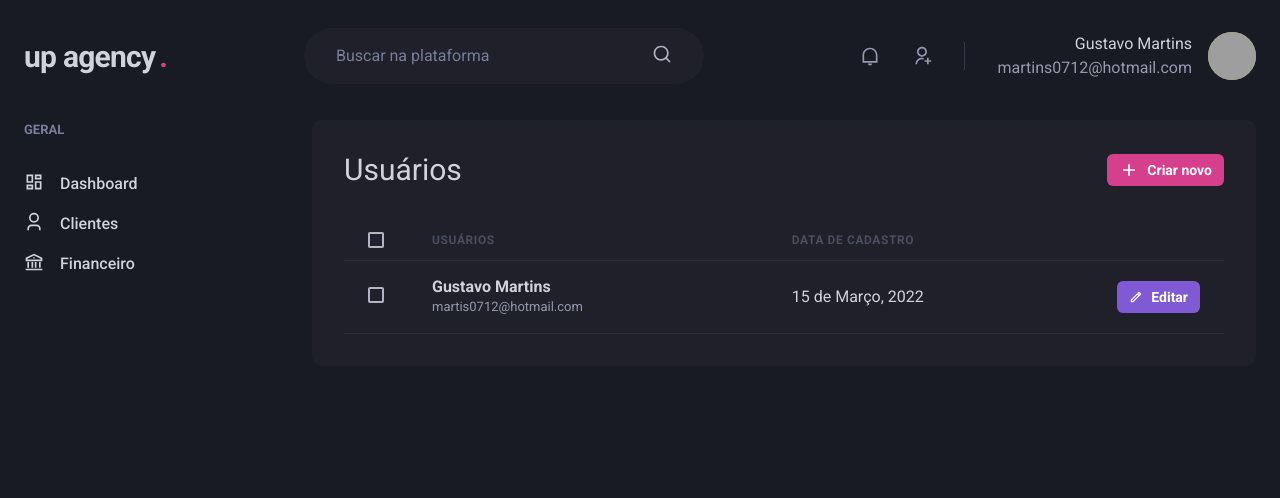
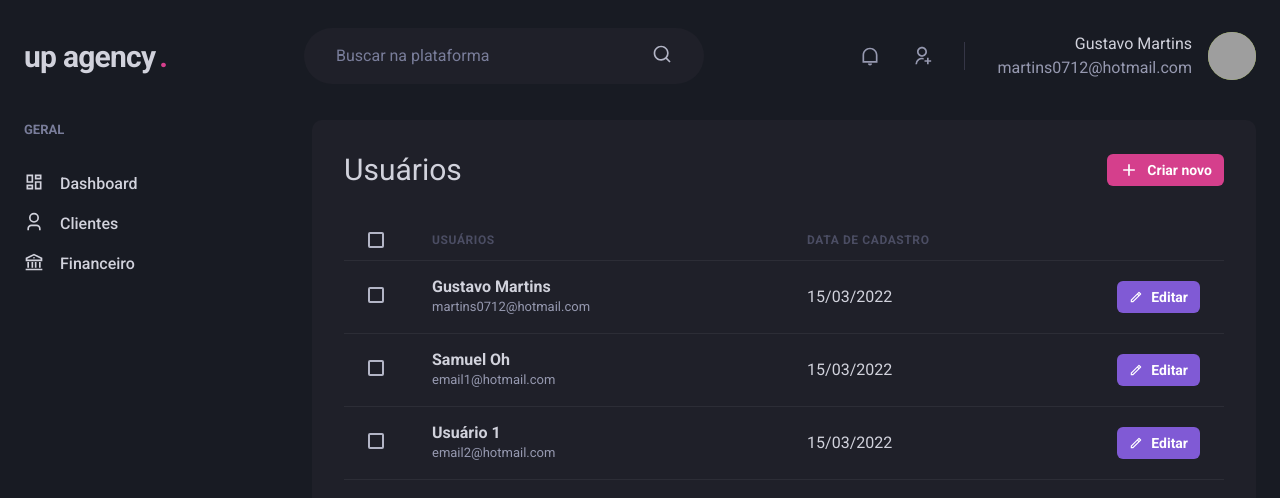
Before and after one commit to guga0712/up-financial, a Next.js app: page /users in a window 1280 px wide. Shown: the top 498 px of the page. Built offline with nearby package versions, Linux system fonts and the light colour scheme; grey boxes are pictures that could not be loaded.

Commit message:
created userData component

```diff
--- /dev/null
+++ b/src/components/User.tsx
@@ -0,0 +1,32 @@
+import { Box, Button, Icon, Tr, Checkbox, Td, Text } from '@chakra-ui/react'
+import { RiPencilLine } from 'react-icons/ri';
+
+interface UserProps {
+    name: string;
+    email: string;
+    createdDate: string;
+}
+
+export function UserData({ name, email, createdDate }: UserProps) {
+    return (
+        <Tr>
+            <Td px="6">
+                <Checkbox colorScheme="pink" />
+            </Td>
+            <Td>
+                <Box>
+                    <Text fontWeight="bold">{name}</Text>
+                    <Text fontSize="small" color="gray.300">{email}</Text>
+                </Box>
+            </Td>
+            <Td>
+                {createdDate}
+            </Td>
+            <Td>
+                <Button as="a" size="sm" fontSize="sm" colorScheme="purple" leftIcon={<Icon as={RiPencilLine} />}>
+                    Editar
+                </Button>
+            </Td>
+        </Tr>
+    );
+}
--- a/src/pages/users/index.tsx
+++ b/src/pages/users/index.tsx
@@ -2,6 +2,7 @@ import { Box, Flex, Heading, Button, Icon, Table, Thead, Tr, Th, Checkbox, Tbody
 import { RiAddLine, RiPencilLine } from 'react-icons/ri';
 import { Header } from "../../components/Header"
 import { Sidebar } from '../../components/Sidebar';
+import { UserData } from '../../components/User'
 
 export default function userList() {
     return (
@@ -28,25 +29,11 @@ export default function userList() {
                             </Tr>
                         </Thead>
                         <Tbody>
-                            <Tr>
-                                <Td px="6">
-                                    <Checkbox colorScheme="pink" />
-                                </Td>
-                                <Td>
-                                    <Box>
-                                        <Text fontWeight="bold">Gustavo Martins</Text>
-                                        <Text fontSize="small" color="gray.300">martis0712@hotmail.com</Text>
-                                    </Box>
-                                </Td>
-                                <Td>
-                                    15 de Março, 2022
-                                </Td>
-                                <Td>
-                                    <Button as="a" size="sm" fontSize="sm" colorScheme="purple" leftIcon={<Icon as={RiPencilLine} />}>
-                                        Editar
-                                    </Button>
-                                </Td>
-                            </Tr>
+                            <UserData name="Gustavo Martins" email="martins0712@hotmail.com" createdDate="15/03/2022" />
+                            <UserData name="Samuel Oh" email="email1@hotmail.com" createdDate="15/03/2022" />
+                            <UserData name="Usuário 1" email="email2@hotmail.com" createdDate="15/03/2022" />
+
+
                         </Tbody>
                     </Table>
                 </Box>
```
